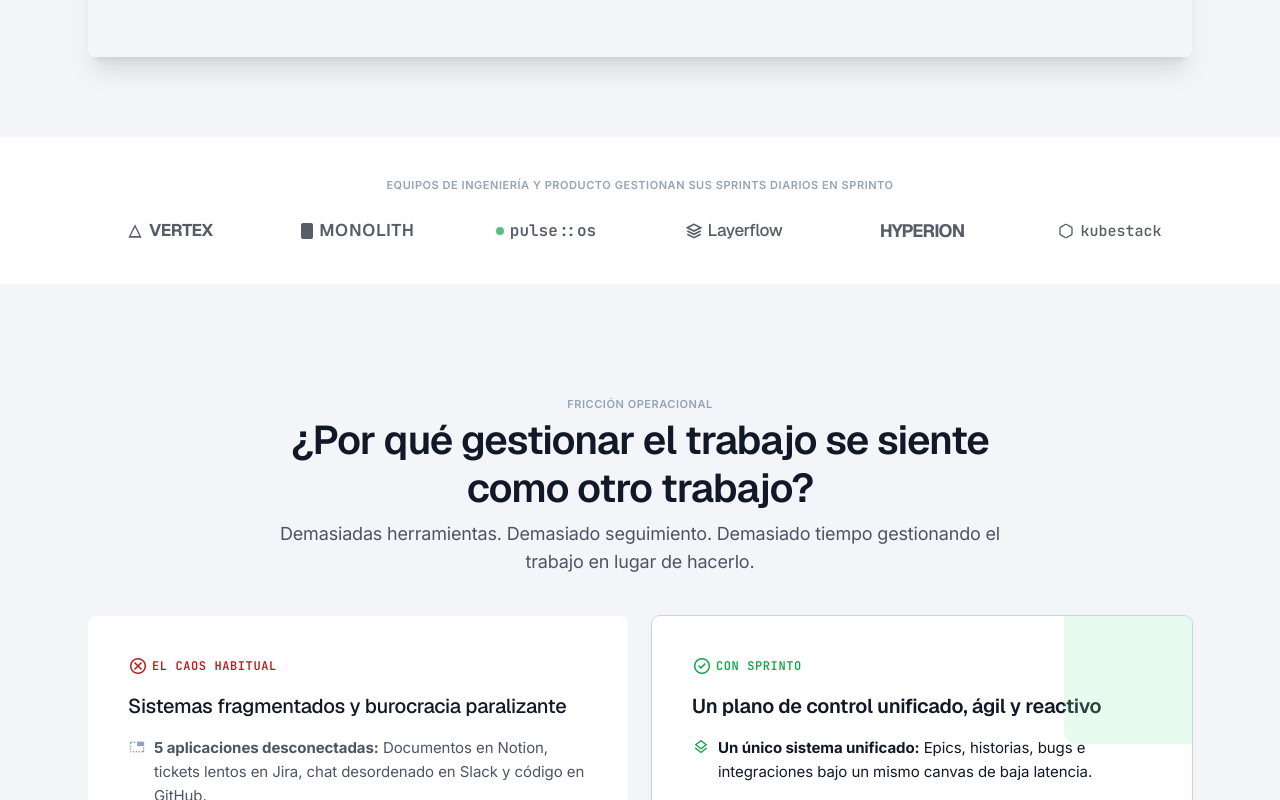
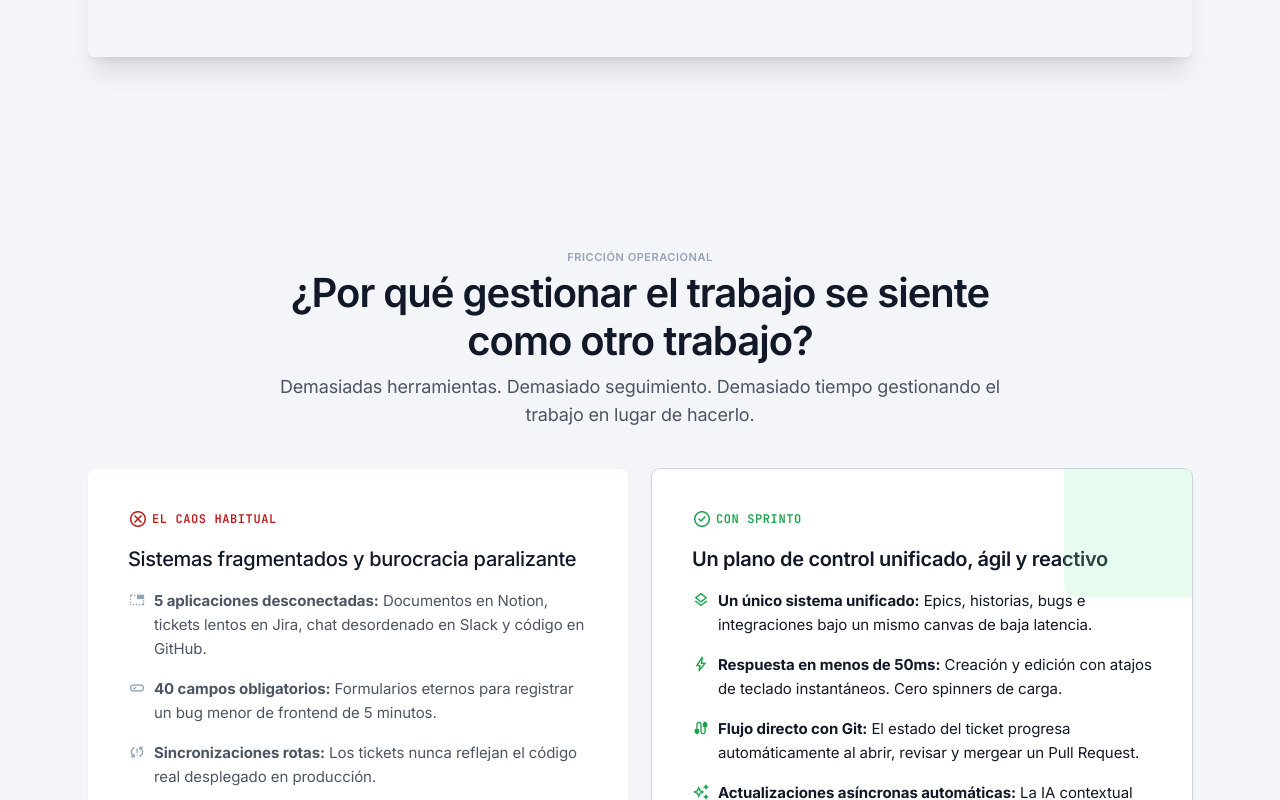
Before and after one commit to nicott-app/Pragma-Board, a React (Vite) app: page /inicio in a window 1280 px wide. Shown: the part 1120-1920 px from the top of the page. Built offline with nearby package versions, Linux system fonts and the light colour scheme; no server answers.

Commit message:
adjust_fonts_and_remove_social_proof

```diff
--- a/src/presentation/components/layout/LandingPage.tsx
+++ b/src/presentation/components/layout/LandingPage.tsx
@@ -3,7 +3,7 @@ import './LandingPage.css';
 
 
 // Sections
-import { LandingNavbar, LandingHero, LandingSocialProof, LandingProblem } from './landing/LandingSections1';
+import { LandingNavbar, LandingHero, LandingProblem } from './landing/LandingSections1';
 import { LandingValueProp, LandingProductShowcase } from './landing/LandingSections2';
 import { LandingIASection, LandingWorkflow, LandingComparison, LandingCTA, LandingFooter } from './landing/LandingSections3';
 
@@ -25,7 +25,6 @@ export const LandingPage: React.FC = () => {
       <main className="w-full pt-16 bg-surface-canvas">
         <div className="flex flex-col w-full text-text-primary selection:bg-primary-container selection:text-on-primary-container">
           <LandingHero />
-          <LandingSocialProof />
           <LandingProblem />
           <LandingValueProp />
           <LandingProductShowcase />
--- a/src/presentation/components/layout/landing/LandingSections1.tsx
+++ b/src/presentation/components/layout/landing/LandingSections1.tsx
@@ -102,43 +102,7 @@ export const LandingHero: React.FC = () => {
   );
 };
 
-// 3. SOCIAL PROOF
-export const LandingSocialProof: React.FC = () => {
-  return (
-    <section className="w-full py-space-xl bg-surface-card">
-      <div className="max-w-[1200px] mx-auto px-margin-mobile md:px-margin text-center">
-        <p className="font-label-meta text-label-meta uppercase tracking-wider text-text-muted mb-space-lg">
-          Equipos de ingeniería y producto gestionan sus sprints diarios en Sprinto
-        </p>
-        <div className="grid grid-cols-2 md:grid-cols-6 gap-space-lg items-center justify-center opacity-70">
-          <div className="flex items-center justify-center gap-1.5 font-headline-sm text-text-primary tracking-tight font-bold">
-            <svg className="w-4 h-4 text-text-primary" fill="currentColor" viewBox="0 0 24 24"><path d="M12 2L2 22h20L12 2zm0 4.5l6.5 13H5.5L12 6.5z"></path></svg>
-            <span className="text-[17px]">VERTEX</span>
-          </div>
-          <div className="flex items-center justify-center gap-1.5 font-headline-sm text-text-primary tracking-tight font-semibold">
-            <div className="w-3 h-4 bg-text-primary rounded-sm"></div>
-            <span className="text-[17px] tracking-wider uppercase">Monolith</span>
-          </div>
-          <div className="flex items-center justify-center gap-1.5 font-label-code text-text-primary font-semibold">
-            <span className="w-2 h-2 rounded-full bg-accent-mint-deep"></span>
-            <span className="text-[16px]">pulse::os</span>
-          </div>
-          <div className="flex items-center justify-center gap-1.5 font-headline-sm text-text-primary tracking-tight font-medium">
-            <svg className="w-4 h-4 text-text-primary" fill="none" stroke="currentColor" strokeWidth="2.5" viewBox="0 0 24 24"><path d="M12 2L2 7l10 5 10-5-10-5zM2 17l10 5 10-5M2 12l10 5 10-5"></path></svg>
-            <span className="text-[17px]">Layerflow</span>
-          </div>
-          <div className="flex items-center justify-center gap-1.5 font-headline-sm text-text-primary font-bold">
-            <span className="text-[18px] tracking-tighter">HYPERION</span>
-          </div>
-          <div className="flex items-center justify-center gap-1.5 font-label-code text-text-primary font-medium">
-            <svg className="w-4 h-4 text-text-primary" fill="none" stroke="currentColor" strokeWidth="2" viewBox="0 0 24 24"><path d="M21 16V8a2 2 0 0 0-1-1.73l-7-4a2 2 0 0 0-2 0l-7 4A2 2 0 0 0 3 8v8a2 2 0 0 0 1 1.73l7 4a2 2 0 0 0 2 0l7-4A2 2 0 0 0 21 16z"></path></svg>
-            <span className="text-[15px]">kubestack</span>
-          </div>
-        </div>
-      </div>
-    </section>
-  );
-};
+
 
 // 4. THE PROBLEM
 export const LandingProblem: React.FC = () => {
--- a/tailwind.config.js
+++ b/tailwind.config.js
@@ -85,17 +85,17 @@ module.exports = {
         "space-lg": "1.5rem"
       },
       fontFamily: {
-        "body-lg": ["Inter"],
-        "headline-sm": ["Geist"],
-        "headline-md": ["Geist"],
-        "display-mobile": ["Geist"],
-        "label-meta": ["Inter"],
-        "headline-lg": ["Geist"],
-        "headline-lg-mobile": ["Geist"],
-        "body-md": ["Inter"],
-        "body-sm": ["Inter"],
-        "label-code": ["JetBrains Mono"],
-        display: ["Geist"]
+        "body-lg": ["Inter", "sans-serif"],
+        "headline-sm": ["Inter", "sans-serif"],
+        "headline-md": ["Inter", "sans-serif"],
+        "display-mobile": ["Inter", "sans-serif"],
+        "label-meta": ["Inter", "sans-serif"],
+        "headline-lg": ["Inter", "sans-serif"],
+        "headline-lg-mobile": ["Inter", "sans-serif"],
+        "body-md": ["Inter", "sans-serif"],
+        "body-sm": ["Inter", "sans-serif"],
+        "label-code": ["JetBrains Mono", "monospace"],
+        display: ["Inter", "sans-serif"]
       },
       fontSize: {
         "body-lg": ["18px", { lineHeight: "28px", letterSpacing: "-0.01em", fontWeight: "400" }],
```
